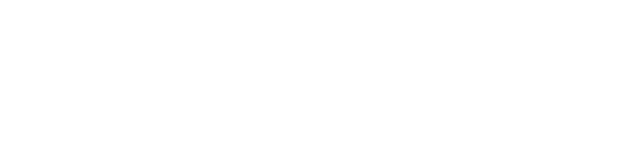
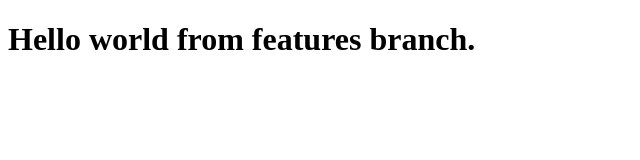
Before and after one commit to theOracle1000/demo, a plain HTML site: page index.html in a window 1280 px wide. Shown: the whole page, without its empty margins (0-640 px from the left). Drawn offline with Linux system fonts and the light colour scheme.

Commit message:
modified feature README file

```diff
--- a/index.html
+++ b/index.html
@@ -6,6 +6,6 @@
     <title>Git &amp; GitHub</title>
   </head>
   <body>
-
+    <h1>Hello world from features branch.</h1>
   </body>
 </html>
```
Also changed, not shown: 1 other file.
